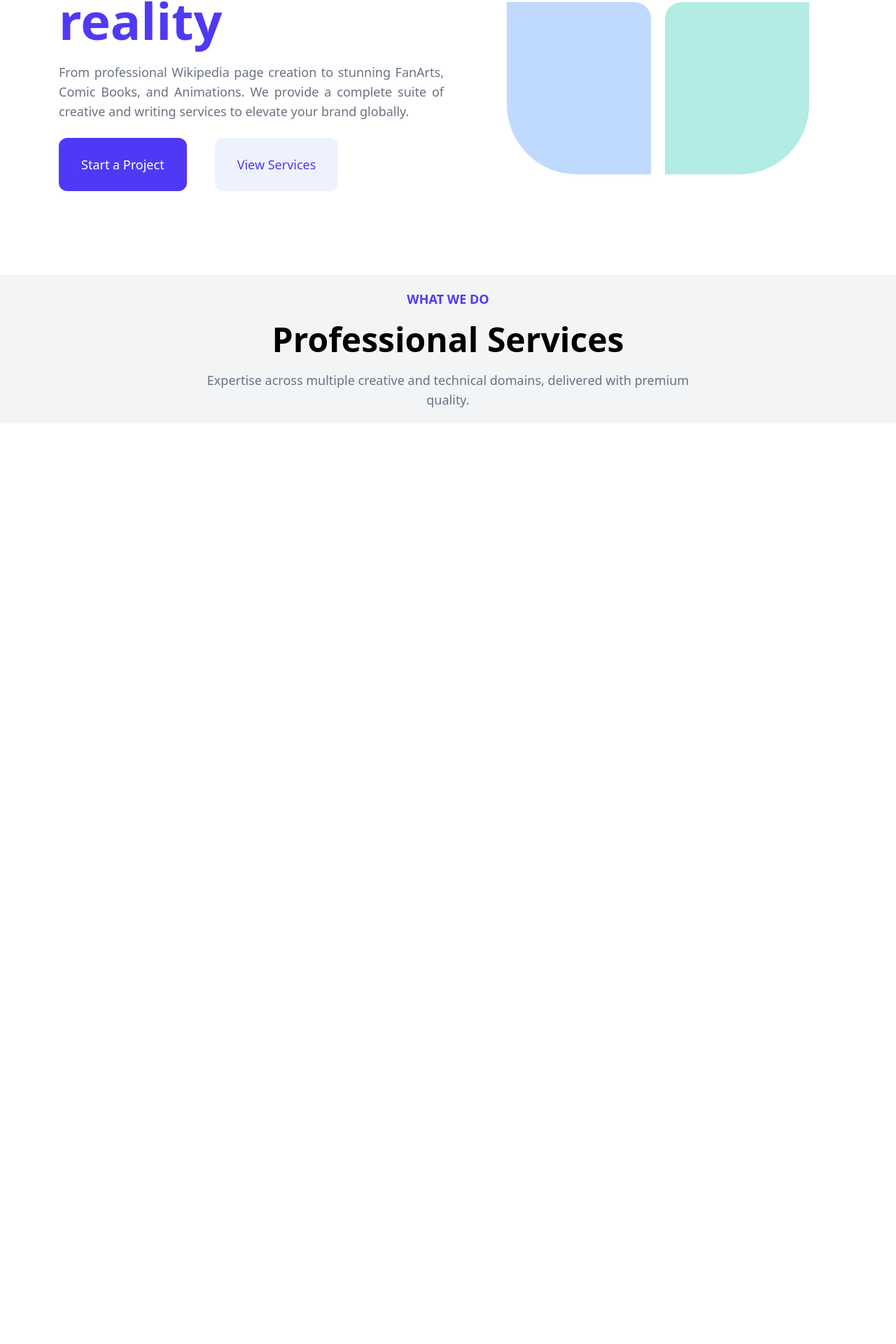
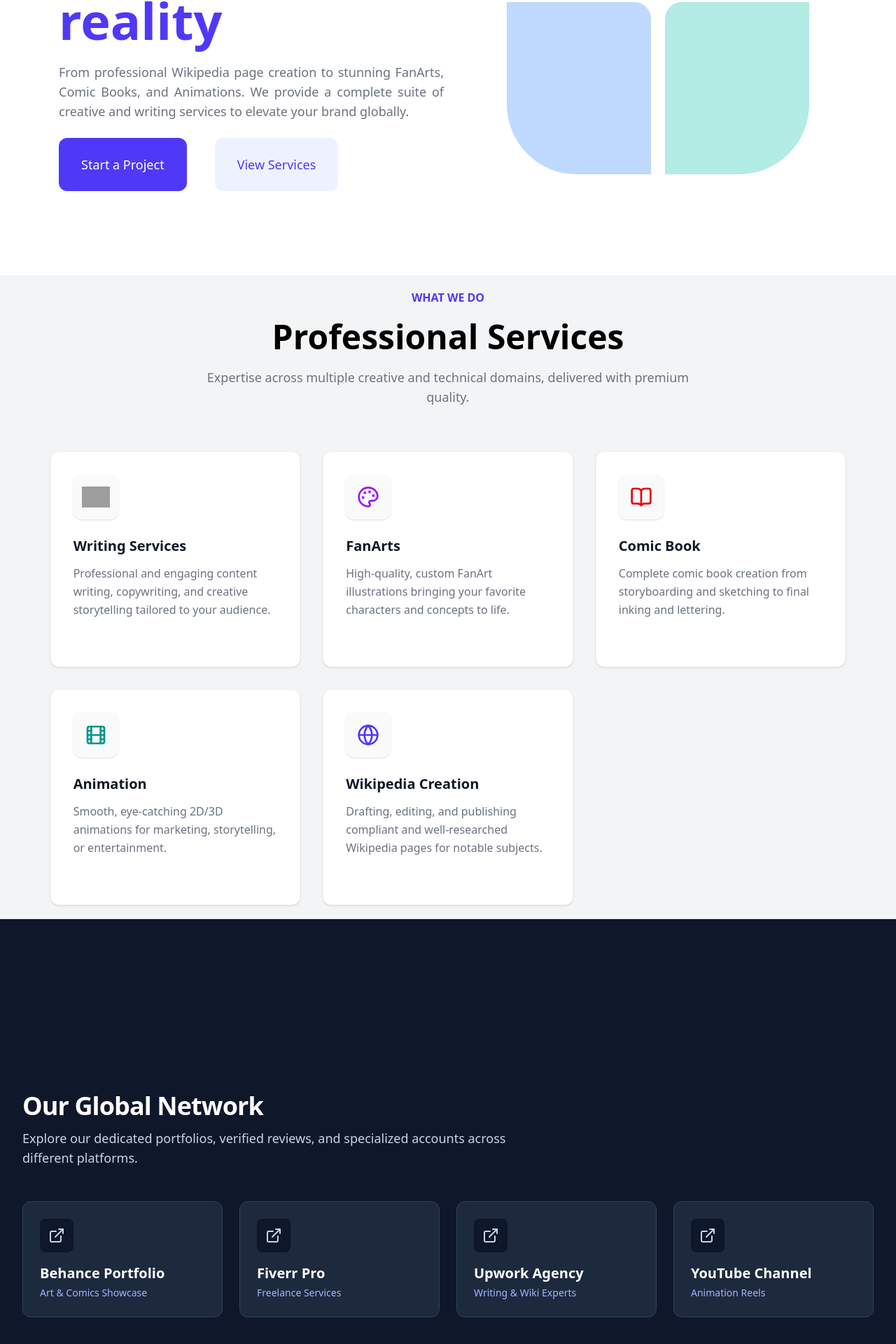
Before and after one commit to mirza-zain/zentrixamarketing-website, a Next.js app: page / in a window 1280 px wide. Shown: the part 480-2400 px from the top of the page at 70% size. Before the commit the page ends 1085 px from the top, so only its background shows below. Built offline with nearby package versions, Linux system fonts and the light colour scheme; grey boxes are pictures that could not be loaded.

Commit message:
WIP: Services & Portfolio Screen created

```diff
--- a/app/components/Navbar.tsx
+++ b/app/components/Navbar.tsx
@@ -23,7 +23,7 @@ function Navbar() {
 
   return (
     <>
-        <header className="w-full h-1/5 sticky top-0 p-5 flex justify-between items-center bg-white border-b border-b-gray-300 shadow-md overflow-hidden z-40">
+        <header className="w-full h-1/5 sticky top-0 p-5 flex justify-between items-center bg-transparent backdrop-blur-3xl border-b border-b-gray-300 shadow-md overflow-hidden z-40">
             <div className="flex items-center gap-5">
                 <Zap size={28} color="#4f39f6" fill="#4f39f6" />
                 <h1 className="font-bold text-xl md:text-2xl">Zentrixa<span className="text-indigo-600">Marketing</span></h1>
@@ -33,9 +33,10 @@ function Navbar() {
             }
             <div className="mx-5 md:block hidden">
                 <ul className="flex items-center justify-center gap-14">
-                    <li className="text-base font-medium text-gray-600 hover:text-indigo-600 duration-300 ease-in-out"><Link href={'/'}>Services</Link></li>
-                    <li className="text-base font-medium text-gray-600 hover:text-indigo-600 duration-300 ease-in-out"><Link href={'/'}>Our Network</Link></li>
-                    <li className="text-base font-medium text-gray-600 hover:text-indigo-600 duration-300 ease-in-out"><Link href={'/'}>Contact</Link></li>
+                    <li className="text-lg font-medium text-gray-500 hover:text-indigo-600 duration-300 ease-in-out"><Link href={'/'}>Services</Link></li>
+                    <li className="text-lg font-medium text-gray-500 hover:text-indigo-600 duration-300 ease-in-out"><Link href={'/'}>Portfolio</Link></li>
+                    <li className="text-lg font-medium text-gray-500 hover:text-indigo-600 duration-300 ease-in-out"><Link href={'/'}>Our Network</Link></li>
+                    <li className="text-lg font-medium text-gray-500 hover:text-indigo-600 duration-300 ease-in-out"><Link href={'/'}>Contact</Link></li>
                 </ul>
             </div>
         </header>
@@ -44,6 +45,7 @@ function Navbar() {
             <div className="fixed inset-x-0 top-22 bottom-0 bg-white flex justify-center z-40">
                 <ul className="flex flex-col justify-center items-center gap-14">
                     <li className="text-lg font-semibold text-gray-600 hover:text-indigo-600 duration-300 ease-in-out" ><Link href={'/'} onClick={toggleButton} >Services</Link></li>
+                    <li className="text-lg font-semibold text-gray-600 hover:text-indigo-600 duration-300 ease-in-out" ><Link href={'/'} onClick={toggleButton} >Portfolio</Link></li>
                     <li className="text-lg font-semibold text-gray-600 hover:text-indigo-600 duration-300 ease-in-out" ><Link href={'/'} onClick={toggleButton} >Our Network</Link></li>
                     <li className="text-lg font-semibold text-gray-600 hover:text-indigo-600 duration-300 ease-in-out" ><Link href={'/'} onClick={toggleButton} >Contact</Link></li>
                 </ul>
--- /dev/null
+++ b/app/components/data/portfolioArr.tsx
@@ -0,0 +1,8 @@
+const accounts = [
+    { name: "Behance Portfolio", link: "#", role: "Art & Comics Showcase" },
+    { name: "Fiverr Pro", link: "#", role: "Freelance Services" },
+    { name: "Upwork Agency", link: "#", role: "Writing & Wiki Experts" },
+    { name: "YouTube Channel", link: "#", role: "Animation Reels" },
+];
+
+export default accounts
--- /dev/null
+++ b/app/components/data/serviceArr.tsx
@@ -0,0 +1,34 @@
+import { BookOpen, Film, Globe, Palette } from "lucide-react";
+
+  const writingIconImage = "https://cdn-icons-png.flaticon.com/512/3220/3220114.png";
+
+
+const services = [
+    {
+      title: "Writing Services",
+      description: "Professional and engaging content writing, copywriting, and creative storytelling tailored to your audience.",
+      icon: <img src={writingIconImage} alt="Writing Services Icon" className="w-10 h-10 object-contain" />
+    },
+    {
+      title: "FanArts",
+      description: "High-quality, custom FanArt illustrations bringing your favorite characters and concepts to life.",
+      icon: <Palette className="w-8 h-8 text-purple-600" />
+    },
+    {
+      title: "Comic Book",
+      description: "Complete comic book creation from storyboarding and sketching to final inking and lettering.",
+      icon: <BookOpen className="w-8 h-8 text-red-600" />
+    },
+    {
+      title: "Animation",
+      description: "Smooth, eye-catching 2D/3D animations for marketing, storytelling, or entertainment.",
+      icon: <Film className="w-8 h-8 text-teal-600" />
+    },
+    {
+      title: "Wikipedia Creation",
+      description: "Drafting, editing, and publishing compliant and well-researched Wikipedia pages for notable subjects.",
+      icon: <Globe className="w-8 h-8 text-indigo-600" />
+    }
+  ];
+
+  export default services
--- a/app/page.tsx
+++ b/app/page.tsx
@@ -1,5 +1,6 @@
 import Link from "next/link";
 import ServiceScreen from "./screens/ServiceScreen";
+import PortfolioScreen from "./screens/PortfolioScreen";
 
 export default function Home() {
   return (
@@ -9,8 +10,8 @@ export default function Home() {
           <div className="bg-indigo-50 md:w-2/5 lg:w-1/2 py-2 rounded-xl">
             <p className="text-base text-indigo-600 text-center font-medium">Welcome to Zentrixa Marketing 🚀</p>
           </div>
-          <h2 className="xl:w-4/5 text-6xl lg:text-7xl font-bold">Bringing your creative <br /> <span className="text-indigo-600">visions to reality</span></h2>
-          <p className="w-full md:w-4/5 xl:w-11/12 text-lg text-gray-500 text-justify">From professional Wikipedia page creation to stunning FanArts, Comic Books, and Animations. We provide a complete suite of creative and writing services to elevate your brand globally.</p>
+          <h2 className="xl:w-4/5 text-5xl lg:text-7xl font-bold">Bringing your creative <br /> <span className="text-indigo-600">visions to reality</span></h2>
+          <p className="w-full md:w-4/5 xl:w-11/12 text-base md:text-lg text-gray-500 text-justify">From professional Wikipedia page creation to stunning FanArts, Comic Books, and Animations. We provide a complete suite of creative and writing services to elevate your brand globally.</p>
           <div className="flex justify-left items-center gap-10">
             <button className="text-base md:text-lg px-4 md:px-8 py-4 md:py-6 bg-indigo-600 hover:bg-indigo-800 text-white font-medium rounded-xl"><Link href={'/'}>Start a Project</Link></button>
             <button className="text-base md:text-lg px-4 md:px-8 py-4 md:py-6 bg-indigo-50 hover:bg-indigo-200 text-indigo-600 font-medium rounded-xl"><Link href={'/'}>View Services</Link></button>
@@ -26,6 +27,7 @@ export default function Home() {
         </div>
       </div>
       <ServiceScreen />
+      <PortfolioScreen />
     </>
   );
 }
--- /dev/null
+++ b/app/screens/PortfolioScreen.tsx
@@ -0,0 +1,45 @@
+import { ArrowRight, ExternalLink } from 'lucide-react'
+import accounts from '../components/data/portfolioArr'
+
+export default function PortfolioScreen() {
+  return (
+    <div>
+      <section id="accounts" className="snap-start min-h-screen py-20 bg-slate-900 text-white relative overflow-hidden flex items-center pt-24">
+        <div className="max-w-7xl mx-auto px-4 sm:px-6 lg:px-8 relative z-10 w-full">
+          <div className="md:flex md:items-center md:justify-between mb-12">
+            <div>
+              <h2 className="text-3xl font-extrabold tracking-tight sm:text-4xl text-white">
+                Our Global Network
+              </h2>
+              <p className="mt-3 max-w-3xl text-lg text-slate-300">
+                Explore our dedicated portfolios, verified reviews, and specialized accounts across different platforms.
+              </p>
+            </div>
+          </div>
+
+          <div className="grid grid-cols-1 sm:grid-cols-2 lg:grid-cols-4 gap-6">
+            {accounts.map((acc, index) => (
+              <a
+                key={index}
+                href={acc.link}
+                className="group block p-6 bg-slate-800 rounded-xl hover:bg-slate-700 transition border border-slate-700 hover:border-indigo-400"
+              >
+                <div className="flex justify-between items-start mb-4">
+                  <div className="bg-slate-900 p-3 rounded-lg group-hover:bg-indigo-600 transition shadow-inner">
+                    <ExternalLink className="w-6 h-6 text-slate-300 group-hover:text-white" />
+                  </div>
+                </div>
+                <h3 className="text-xl font-bold mb-1 text-white">{acc.name}</h3>
+                <p className="text-indigo-300 text-sm flex items-center gap-2 font-medium">
+                  {acc.role} <ArrowRight className="w-4 h-4 opacity-0 group-hover:opacity-100 transition-opacity -ml-2 group-hover:ml-0" />
+                </p>
+              </a>
+            ))}
+          </div>
+        </div>
+
+        <div className="absolute inset-0 opacity-20 bg-[radial-gradient(ellipse_at_top_right,var(--tw-gradient-stops))] from-indigo-500 via-slate-900 to-slate-900"></div>
+      </section>
+    </div>
+  )
+}
--- a/app/screens/ServiceScreen.tsx
+++ b/app/screens/ServiceScreen.tsx
@@ -1,13 +1,42 @@
+'use client'
+
+import { ArrowRight, PenTool } from "lucide-react";
+import services from "../components/data/serviceArr";
+import { useState } from "react";
+
 
 export default function ServiceScreen() {
+  const [selectedService, setSelectedService] = useState<any>(null);
+
   return (
     <div className="w-full h-full bg-gray-100 flex flex-col justify-center items-center p-5">
         <div className="flex flex-col items-center justify-center gap-5">
-            <h2 className="text-lg font-semibold text-indigo-600 uppercase">What we do</h2>
+            <h2 className="text-base font-semibold text-indigo-600 uppercase">What we do</h2>
             <h2 className="text-3xl md:text-4xl lg:text-5xl font-bold">Professional Services</h2>
-            <p className="text-lg font-medium text-gray-500 text-justify md:text-center w-11/12">Expertise across multiple creative and technical domains, delivered with premium quality.</p>
+            <p className="text-base md:text-lg font-medium text-gray-500 text-justify md:text-center w-11/12">Expertise across multiple creative and technical domains, delivered with premium quality.</p>
         </div>
-        <div></div>
+        <div className="mt-16 justify-items-center">
+            <div className="w-11/12 grid grid-cols-1 md:grid-cols-2 lg:grid-cols-3 gap-8">
+              {services.map((service, index) => (
+                <div
+                  key={index}
+                  className="bg-white rounded-xl shadow-sm hover:shadow-xl transition-all duration-300 p-8 border border-gray-100 cursor-pointer hover:border-indigo-300 group transform hover:-translate-y-1"
+                  onClick={() => setSelectedService(service)}
+                >
+                  <div className="w-16 h-16 rounded-xl bg-gray-50 flex items-center justify-center mb-6 group-hover:scale-110 transition-transform shadow-sm">
+                    {service.icon}
+                  </div>
+                  <h3 className="text-xl font-bold text-gray-900 mb-3">{service.title}</h3>
+                  <p className="text-gray-500 leading-relaxed mb-4">
+                    {service.description}
+                  </p>
+                  <p className="text-indigo-600 font-medium text-sm flex items-center opacity-0 group-hover:opacity-100 transition-opacity">
+                    Learn more <ArrowRight className="w-4 h-4 ml-1" />
+                  </p>
+                </div>
+              ))}
+            </div>
+          </div>
     </div>
   )
 }
```
